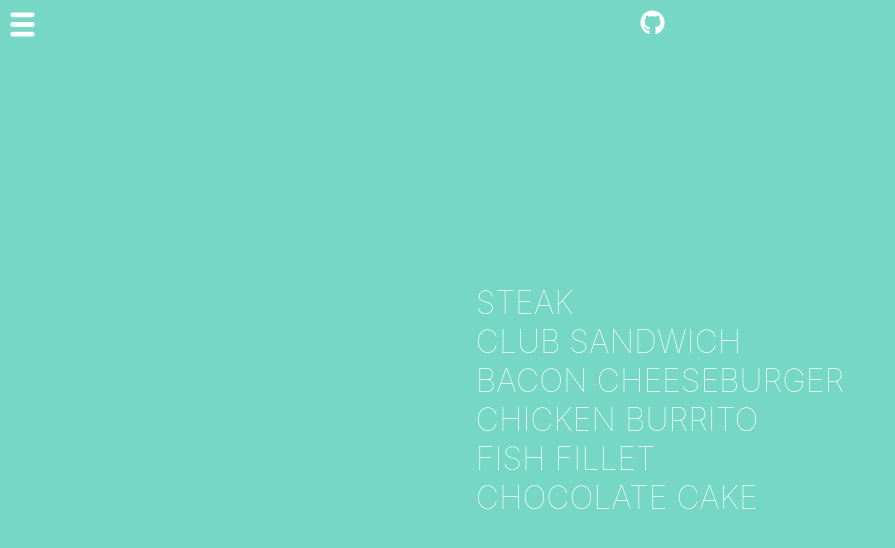
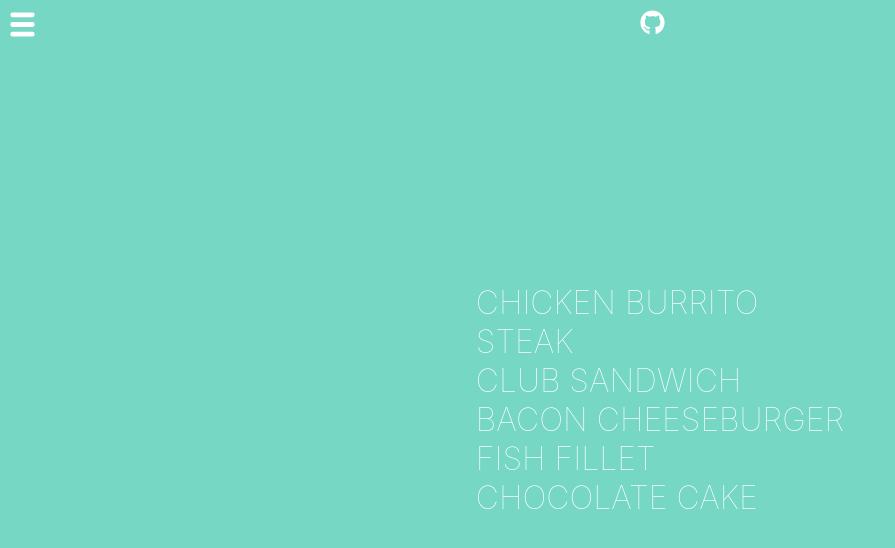
Before and after one commit to ryasan86/restaurant_menu, a React (Create React App) app: page / in a window 1280 px wide. Shown: the top 548 px of the page, without its empty margins (0-895 px from the left). Built offline with nearby package versions, Linux system fonts and the light colour scheme.

Commit message:
refactor

```diff
--- a/src/constants.js
+++ b/src/constants.js
@@ -1,27 +1,30 @@
 const FOODS = [
+  {
+    name: 'CHICKEN BURRITO',
+    imgUrl: 'https://i.postimg.cc/3rB1qvK8/burrito-chicken-close-up-461198.jpg'
+  },
   {
     name: 'STEAK',
     imgUrl: 'https://i.postimg.cc/02yn1yQp/beef-cooking-delicious-769289.jpg'
   },
   {
     name: 'CLUB SANDWICH',
-    imgUrl: 'https://i.postimg.cc/8kWVKMXF/bread-breakfast-burlap-1600711-scaled.jpg'
+    imgUrl:
+      'https://i.postimg.cc/8kWVKMXF/bread-breakfast-burlap-1600711-scaled.jpg'
   },
   {
     name: 'BACON CHEESEBURGER',
     imgUrl: 'https://i.postimg.cc/xTpRfVJB/burger-chips-dinner-70497.jpg'
   },
   {
-    name: 'CHICKEN BURRITO',
-    imgUrl: 'https://i.postimg.cc/3rB1qvK8/burrito-chicken-close-up-461198.jpg'
-  },
-  {
     name: 'FISH FILLET',
-    imgUrl: 'https://i.postimg.cc/Vkkp8CgW/close-up-cooking-dinner-46239-scaled.jpg'
+    imgUrl:
+      'https://i.postimg.cc/Vkkp8CgW/close-up-cooking-dinner-46239-scaled.jpg'
   },
   {
     name: 'CHOCOLATE CAKE',
-    imgUrl: 'https://i.postimg.cc/Xq6tS11r/cake-chocolate-chocolate-cake-132694-scaled.jpg'
+    imgUrl:
+      'https://i.postimg.cc/Xq6tS11r/cake-chocolate-chocolate-cake-132694-scaled.jpg'
   }
 ];
 
```
